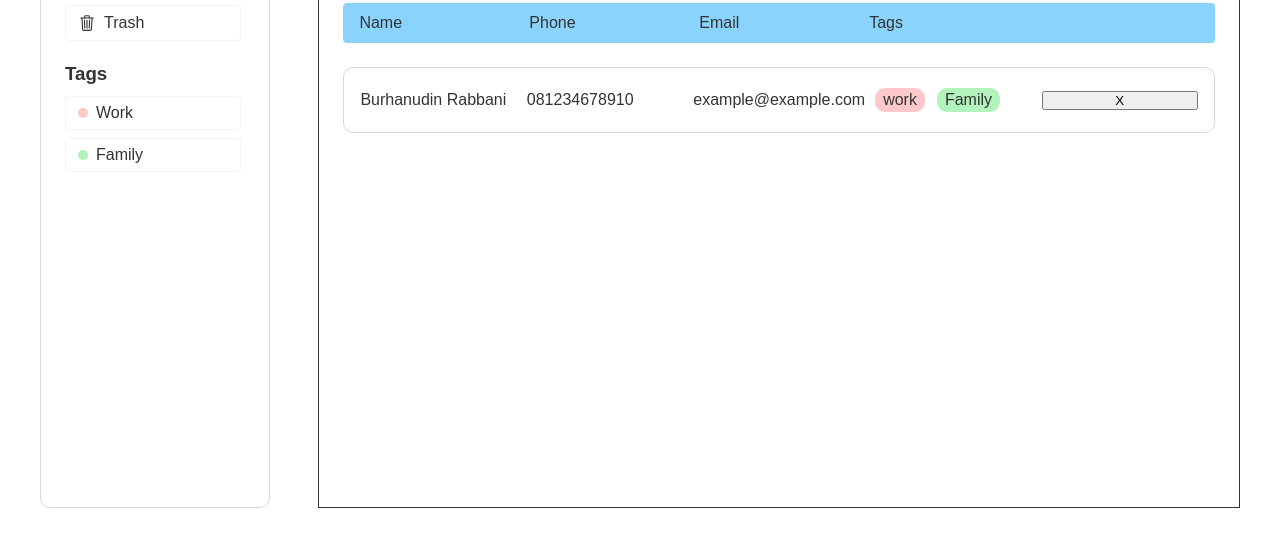
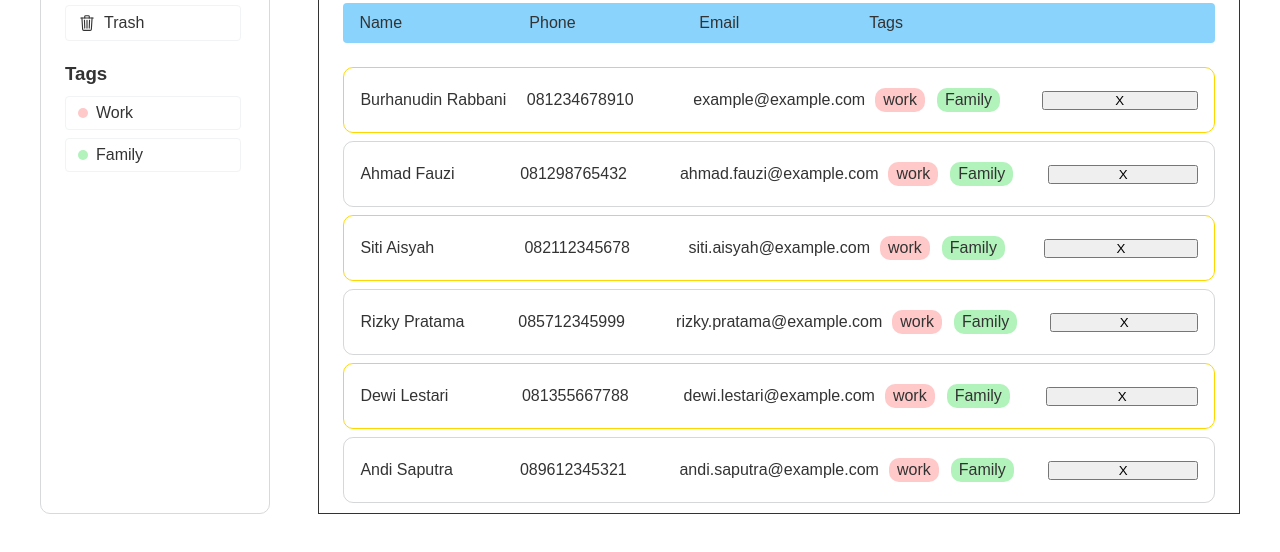
Before and after one commit to burhanudinrabbani666/homie, a website built with Vite: page index.html in a window 1280 px wide. Shown: the part 196-748 px from the top of the page. Built offline with nearby package versions, Linux system fonts and the light colour scheme.

Commit message:
feat: fixing bug menu

```diff
--- a/src/css/style.css
+++ b/src/css/style.css
@@ -270,10 +270,14 @@ ion-icon {
 
 .contact-list {
   padding: 2rem 1.6rem;
-  border: 1px solid rgba(52, 58, 64, 0.2);
+  border: 1px solid #343a4033;
   border-radius: 1rem;
 
   position: relative;
+}
+
+.favorites {
+  border: 1px solid #ffd700;
 }
 
 .tags {
@@ -297,7 +301,7 @@ ion-icon {
   border-radius: 1rem;
   position: absolute;
   right: 5rem;
-  top: -14.3rem;
+  top: -14rem;
 
   background-color: #fff;
 }
@@ -307,7 +311,7 @@ ion-icon {
   justify-items: center;
   align-items: center;
   gap: 1rem;
-  padding: 0.4rem 1.2rem;
+  padding: 0.8rem 1.2rem;
 
   background-color: #fff;
   border: 1px solid #d7d9db;
--- a/src/js/controller.js
+++ b/src/js/controller.js
@@ -11,26 +11,27 @@ function app(initialData, initialLabels) {
   renderLabels(initialLabels);
   renderContact(initialData);
 
-  contactsElement.addEventListener("click", (event) => {
-    const menuBtn = event.target.closest(".menu-btn");
-    const deleteBtn = event.target.closest(".delete-btn");
+  const contactListElement = document.querySelectorAll(".contact-list");
+  console.log(contactListElement);
 
-    if (menuBtn) {
-      const menuElement = document.querySelector(".menu");
-      menuElement.classList.toggle("hidden");
-    }
+  contactListElement.forEach((contact) => {
+    contact.addEventListener("click", (event) => {
+      const menuBtn = event.target.closest(".menu-btn");
+      const deleteBtn = event.target.closest(".delete-btn");
+      const favoriteBtn = event.target.closest(".favorite-btn");
 
-    if (deleteBtn) {
-      const dataId = deleteBtn.dataset.id;
-      const newInitialData = initialData.filter(
-        (contact) => contact.id !== dataId
-      );
-
-      initialData = newInitialData;
-
-      renderContact(initialData);
-    }
+      console.log(favoriteBtn);
+      console.log(deleteBtn);
+      if (menuBtn) {
+        const menuElement = document.querySelector(
+          `.menu-${menuBtn.dataset.id}`
+        );
+        menuElement.classList.toggle("hidden");
+      }
+    });
   });
+  // contactsElement.addEventListener("click", (event) => {
+  // });
 }
 
 app(initialData, initialLabels);
--- a/src/js/data/data.js
+++ b/src/js/data/data.js
@@ -13,7 +13,7 @@ export const initialLabels = [
 
 export let initialData = [
   {
-    id: "1",
+    id: 1,
     name: "Burhanudin Rabbani",
     phone: "081234678910",
     email: "example@example.com",
@@ -32,4 +32,104 @@ export let initialData = [
     deletedAt: null,
     favorites: true,
   },
+  {
+    id: 2,
+    name: "Ahmad Fauzi",
+    phone: "081298765432",
+    email: "ahmad.fauzi@example.com",
+    labels: [initialLabels[0]],
+    birthDate: new Date(1998, 4, 21),
+    address: {
+      street: "Jl Merdeka Raya",
+      subdistrict: "Kejaksan",
+      city: "Cirebon",
+      province: "West Java",
+      country: "Indonesia",
+      zipCode: "45121",
+    },
+    createdAt: new Date(),
+    updatedAt: new Date(),
+    deletedAt: null,
+    favorites: false,
+  },
+  {
+    id: 3,
+    name: "Siti Aisyah",
+    phone: "082112345678",
+    email: "siti.aisyah@example.com",
+    labels: [initialLabels[1]],
+    birthDate: new Date(2000, 7, 3),
+    address: {
+      street: "Jl Sunan Gunung Jati",
+      subdistrict: "Harjamukti",
+      city: "Cirebon",
+      province: "West Java",
+      country: "Indonesia",
+      zipCode: "45143",
+    },
+    createdAt: new Date(),
+    updatedAt: new Date(),
+    deletedAt: null,
+    favorites: true,
+  },
+  {
+    id: 4,
+    name: "Rizky Pratama",
+    phone: "085712345999",
+    email: "rizky.pratama@example.com",
+    labels: [initialLabels[2]],
+    birthDate: new Date(1997, 1, 15),
+    address: {
+      street: "Jl Kartini",
+      subdistrict: "Lemahwungkuk",
+      city: "Cirebon",
+      province: "West Java",
+      country: "Indonesia",
+      zipCode: "45111",
+    },
+    createdAt: new Date(),
+    updatedAt: new Date(),
+    deletedAt: null,
+    favorites: false,
+  },
+  {
+    id: 5,
+    name: "Dewi Lestari",
+    phone: "081355667788",
+    email: "dewi.lestari@example.com",
+    labels: [initialLabels[0], initialLabels[2]],
+    birthDate: new Date(2001, 11, 9),
+    address: {
+      street: "Jl Cipto Mangunkusumo",
+      subdistrict: "Kesambi",
+      city: "Cirebon",
+      province: "West Java",
+      country: "Indonesia",
+      zipCode: "45133",
+    },
+    createdAt: new Date(),
+    updatedAt: new Date(),
+    deletedAt: null,
+    favorites: true,
+  },
+  {
+    id: 6,
+    name: "Andi Saputra",
+    phone: "089612345321",
+    email: "andi.saputra@example.com",
+    labels: [initialLabels[1]],
+    birthDate: new Date(1999, 9, 27),
+    address: {
+      street: "Jl Tuparev",
+      subdistrict: "Plumbon",
+      city: "Cirebon",
+      province: "West Java",
+      country: "Indonesia",
+      zipCode: "45155",
+    },
+    createdAt: new Date(),
+    updatedAt: new Date(),
+    deletedAt: null,
+    favorites: false,
+  },
 ];
--- a/src/js/views.js
+++ b/src/js/views.js
@@ -17,11 +17,10 @@ export function renderLabels(labels) {
 }
 
 export function renderContact(initialData) {
-  console.log(initialData);
-
   const html = initialData.map((contact) => {
-    return `
-     <li class="contact-list grid-4-col">
+    if (contact.favorites) {
+      return `
+     <li class="contact-list grid-4-col favorites">
        <div class="name">
          <div class="img"></div>
          <p>${contact.name}</p>
@@ -33,12 +32,12 @@ export function renderContact(initialData) {
          <div class="tag label-color-green">Family</div>
        </div>
        <button class="menu-btn" data-id=${contact.id}>X</button>
-       <div class="menu hidden">
+       <div class="menu hidden menu-${contact.id}" data-id=${contact.id}>
          <a href="#" class="menu-item">
            <ion-icon name="eye-outline"></ion-icon>
            <span>View Detail</span>
          </a>
-         <button class="menu-item">
+         <button class="menu-item favorite-btn" data-id=${contact.id}>
            <ion-icon name="star-outline"></ion-icon>
            <span>Favorites</span>
          </button>
@@ -54,7 +53,47 @@ export function renderContact(initialData) {
      </li>
 
     `;
+    } else {
+      return `
+      <li class="contact-list grid-4-col">
+        <div class="name">
+          <div class="img"></div>
+          <p>${contact.name}</p>
+        </div>
+        <p> ${contact.phone}</p>
+        <p>${contact.email}</p>
+        <div class="tags">
+          <div class="tag label-color-red">work</div>
+          <div class="tag label-color-green">Family</div>
+        </div>
+        <button class="menu-btn" data-id=${contact.id}>X</button>
+        <div class="menu hidden menu-${contact.id}" data-id=${contact.id}>
+          <a href="#" class="menu-item">
+            <ion-icon name="eye-outline"></ion-icon>
+            <span>View Detail</span>
+          </a>
+          <button class="menu-item favorite-btn"  data-id=${contact.id}>
+            <ion-icon name="star-outline" ></ion-icon>
+            <span>Favorites</span>
+          </button>
+          <button class="menu-item">
+            <ion-icon name="pencil-outline"></ion-icon>
+            <span>Edit Contact</span>
+          </button>
+          <button class="menu-item delete-btn" data-id=${contact.id}>
+            <ion-icon name="trash-outline"></ion-icon>
+            <span>Delete</span>
+          </button>
+        </div>
+     </li>
+
+    `;
+    }
   });
 
-  return (contactsElement.innerHTML = html);
+  return (contactsElement.innerHTML = html.join(""));
 }
+
+export function menuBtn() {
+  console.log("hello");
+}
```
